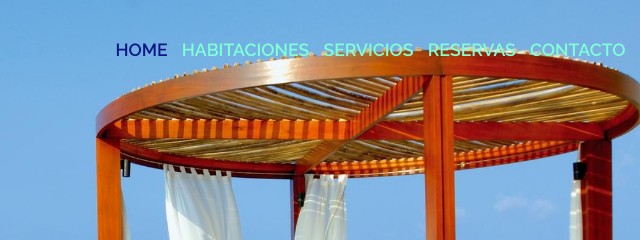
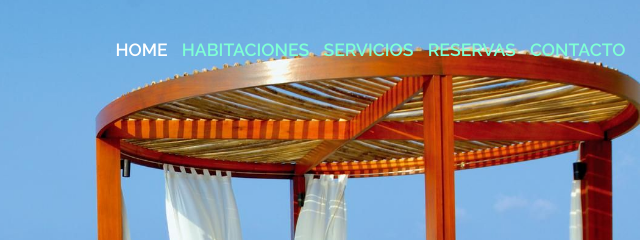
Before and after one commit to atorresgolf/Codo, a plain HTML site: page proyecto_codo/index.html in a window 1280 px wide. Shown: the top 240 px of the page, 640-1280 px from the left. Drawn offline with Linux system fonts and the light colour scheme; a web font is replaced by a local one.

Commit message:
Add files via upload

```diff
--- a/proyecto_codo/css/style.css
+++ b/proyecto_codo/css/style.css
@@ -105,7 +105,7 @@ nav {
 
 }
 .nav-menu li a.active, .nav-menu li a:hover {
-    color: rgba(9, 13, 126, 0.95);
+    color: #fff;
     transition: .3s;
 }
 #check {
```
